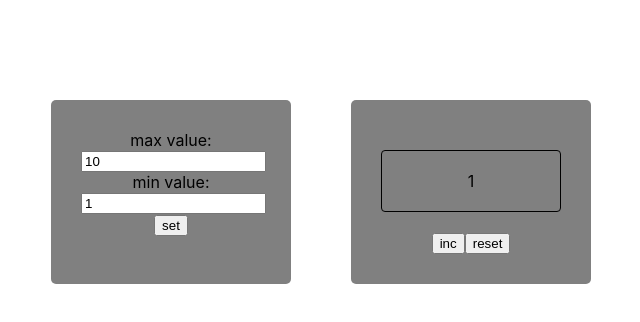
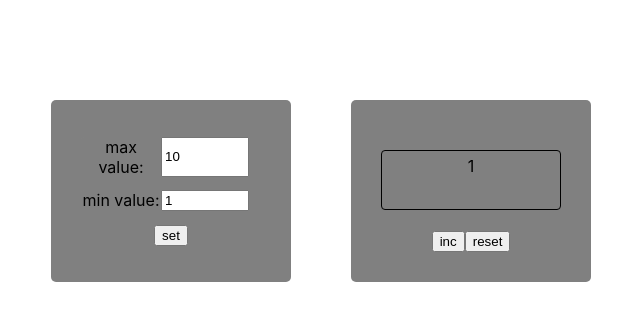
Before and after one commit to Botabay/Counter, a React (Create React App) app: page / in a window 1280 px wide. Shown: the top 322 px of the page, without its empty margins (319-959 px from the left). Built offline with nearby package versions, Linux system fonts and the light colour scheme.

Commit message:
added a error for inputs

```diff
--- a/src/App.tsx
+++ b/src/App.tsx
@@ -23,10 +23,10 @@ export const App = () => {
         <div className="App">
             <SettingsWindow
                 callback={setCountSt}
-                countSt={countSt}
                 countVisibilityMode={countVisibilityMode}
                 setCountVisibilityMode={setCountVisibilityMode}
                 setErrorSt={setErrorSt}
+                errorSt={errorSt}
             />
             <CounterWindow
                 countSt={countSt}
--- a/src/components/CountView.module.css
+++ b/src/components/CountView.module.css
@@ -1,10 +1,10 @@
 .based{
-    padding: 20px;
+    padding: 5px;
     text-align: center;
     border: 1px solid black;
     margin: 20px auto;
     border-radius: 4px ;
-
+    height: 3rem;
 }
 
 .red {
--- /dev/null
+++ b/src/components/SettingField.module.css
@@ -0,0 +1,23 @@
+.field {
+    /* padding: 30px; */
+    display: flex;
+    min-width: 100px;
+    width: 30%;
+    max-width: 200px;
+    background-color: grey;
+    /* margin: 100px auto; */
+    border-radius: 5px;
+    text-align: center;
+}
+
+.field input {
+    min-width: 80px;
+    width: 100%;
+    max-width: 100px;
+}
+
+.field span {
+    min-width: 80px;
+    width: 100%;
+    max-width: 100px;
+}
--- a/src/components/SettingField.tsx
+++ b/src/components/SettingField.tsx
@@ -1,10 +1,11 @@
 import { Input } from './Input'
-import { ChangeEvent, Dispatch, SetStateAction } from 'react'
+import { ChangeEvent } from 'react'
+import s from './SettingField.module.css'
 
 type PropsType = {
     text: string
     onInputChangeHandler: (e: ChangeEvent<HTMLInputElement>) => void
-    value: number
+    value:number
 }
 export const SettingField = ({
     text,
@@ -12,7 +13,7 @@ export const SettingField = ({
     value
 }: PropsType) => {
     return (
-        <div className='Field'>
+        <div className={s.field}>
             <span>{text}</span>
             <Input
                 onChange={onInputChangeHandler}
--- a/src/components/SettingsWindow.module.css
+++ b/src/components/SettingsWindow.module.css
@@ -7,5 +7,11 @@
     margin: 100px auto;
     border-radius: 5px;
     text-align: center;
+    display: flex;
+    flex-direction: column;
+    justify-content: space-around;
+}
 
+.error{
+    background-color: red;
 }
--- a/src/components/SettingsWindow.tsx
+++ b/src/components/SettingsWindow.tsx
@@ -6,7 +6,7 @@ import s from './SettingsWindow.module.css'
 
 type PropsType = {
     callback: Dispatch<SetStateAction<CountType>>//? need such typing
-    countSt: CountType
+    errorSt: boolean
     countVisibilityMode: boolean
     setCountVisibilityMode: Dispatch<SetStateAction<boolean>>
     setErrorSt: Dispatch<SetStateAction<boolean>>
@@ -17,7 +17,7 @@ type ValuesType = {
 }
 export const SettingsWindow = ({
     callback,
-    countSt,
+    errorSt,
     countVisibilityMode,
     setCountVisibilityMode,
     setErrorSt
@@ -32,17 +32,20 @@ export const SettingsWindow = ({
             setErrorSt(true);
             setValues({ ...values, min: -1 })
             setDisable(true);
+            e.currentTarget.classList.add(s.error);
             return;
         }
         if (currentValue >= values.max) {
             setErrorSt(true);
             setValues({ ...values, min: values.max })
             setDisable(true);
+            e.currentTarget.classList.add(s.error);
             return;
         }
         setValues({ ...values, min: currentValue })
         setErrorSt(false);
         setDisable(false);
+        e.currentTarget.classList.remove(s.error);
 
         countVisibilityMode && setCountVisibilityMode(!countVisibilityMode)
     }
@@ -53,20 +56,21 @@ export const SettingsWindow = ({
             setErrorSt(true);
             setValues({ ...values, max: values.min })
             setDisable(true);
+            e.currentTarget.classList.add(s.error);
             return;
         }
         setErrorSt(false);
         setDisable(false);
         setValues({ ...values, max: currentValue })
+        e.currentTarget.classList.remove(s.error);
 
         countVisibilityMode && setCountVisibilityMode(!countVisibilityMode)
     }
     const toSet = () => {
-        callback({minValue: values.min, maxValue: values.max, currentValue:values.min })
+        callback({ minValue: values.min, maxValue: values.max, currentValue: values.min })
         setCountVisibilityMode(true)
         setDisable(true);
     }
-    console.log('render');
     return (
         <div className={s.settingsWindow}>
             <SettingField
```
Also changed, not shown: src/components/Input.tsx (+10 -9 lines), src/components/Input.module.css (added).
